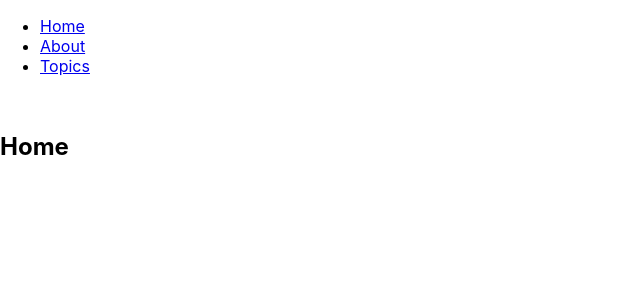
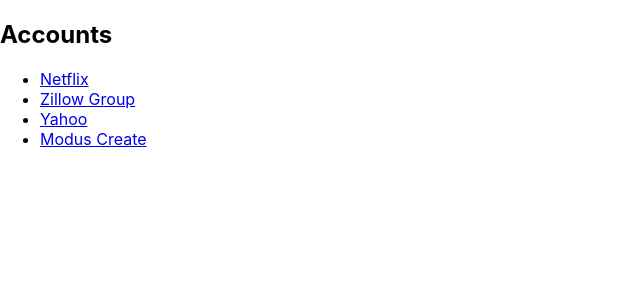
Before and after one commit to varuntangalla/React-Router-, a React (Create React App) app: page / in a window 1280 px wide. Shown: the top 300 px of the page, without its empty margins (0-640 px from the left). Built offline with nearby package versions, Linux system fonts and the light colour scheme.

Commit message:
Url Parameters

```diff
--- a/src/App.js
+++ b/src/App.js
@@ -5,54 +5,10 @@
   BrowserRouter as Router,
 } from 'react-router-dom'
 
-const Home = () => (
+
+const Child = ({ match }) => console.log('match', match) || (
   <div>
-    <h2>Home</h2>
-  </div>
-)
-
-const About = () => (
-  <div>
-    <h2>About</h2>
-  </div>
-)
-
-const  Topic = ({ match }) => (
-
-  <div>
-    <h3>{match.params.topicId}</h3>
-  </div>
-
-)
-
-const Topics = ({ match }) => (
-  <div>
-    <h2>Topics</h2>
-    <ul>
-      <li>
-        <Link to={`${match.url}/rendering`}>
-          Rendering with React
-        </Link>
-      </li>
-      <li>
-        <Link to={`${match.url}/components`}>
-          Components
-        </Link>
-      </li>
-      <li>
-        <Link to={`${match.url}/props-v-state`}>
-          Props v. State
-        </Link>
-      </li>
-    </ul>
-
-    <Route path='/topics/:topicId' component={Topic} />
-
-    <Route exact  path={match.url} render={() => (
-
-      <h3>Please select a topic</h3>
-
-    )} />
+    <h3>ID: {match.params.id} </h3>
   </div>
 )
 
@@ -61,17 +17,15 @@
     return (
       <Router>
         <div>
+          <h2>Accounts </h2>
           <ul>
-            <li><Link to='/'>Home</Link></li>
-            <li><Link to='/about'>About</Link></li>
-            <li><Link to='/topics'>Topics</Link></li>
+            <li><Link to='/netflix'>Netflix</Link></li>
+            <li><Link to='/zillow-group'>Zillow Group</Link></li>
+            <li><Link to='/yahoo'>Yahoo</Link></li>
+            <li><Link to='/modus-create'>Modus Create</Link></li>
           </ul>
 
-          <br />
-
-          <Route exact  path='/'  component={Home} />
-          <Route path='/about' component={About} />
-          <Route path='/topics' component={Topics} />
+          <Route path='/:id' component={Child} />
         </div>
       </Router>
     )
```
